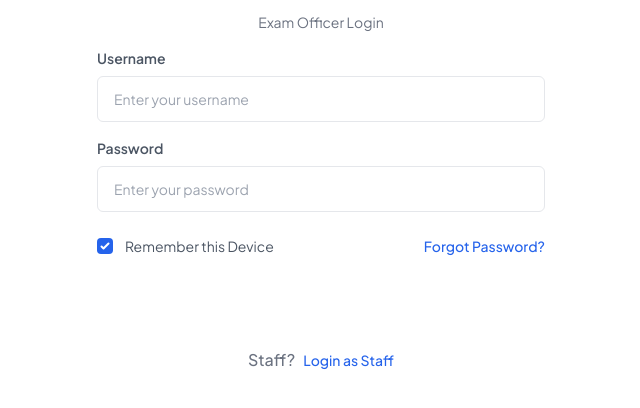
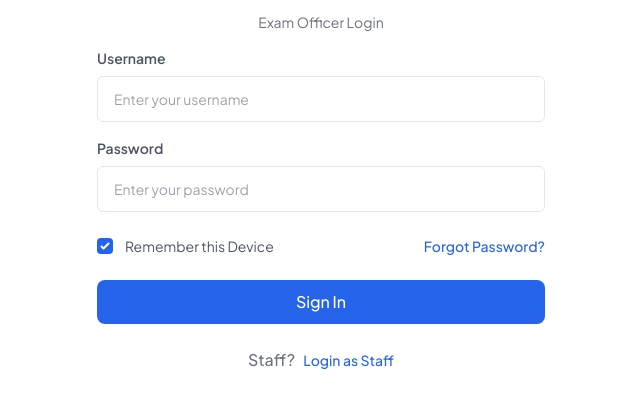
Before and after one commit to Pheebemi/almora-system, a Django app: page /exam/ in a window 1280 px wide. Shown: the part 258-666 px from the top of the page, without its empty margins (319-959 px from the left). Run offline with Django 5.2, Linux system fonts and the light colour scheme; some libraries are stand-ins or nearby versions.

Commit message:
Fix invisible sign-in buttons on all four login pages
Each button had text-white plus hover:bg-blue-700 but no base background
color, so the white text sat on the browser's default button background
(invisible) until the mouse was over it and the hover background kicked
in. Add bg-blue-600 as the resting-state background.

```diff
--- a/core/templates/core/applicant_login.html
+++ b/core/templates/core/applicant_login.html
@@ -25,7 +25,7 @@
 </div>
 <!-- button -->
 <div class="grid my-6">
-    <button type="submit" class="btn py-[10px] text-base text-white font-medium hover:bg-blue-700">Sign In</button>
+    <button type="submit" class="btn py-[10px] text-base text-white font-medium bg-blue-600 hover:bg-blue-700 rounded-lg">Sign In</button>
 </div>
 
 <div class="flex justify-center gap-2 items-center">
--- a/templates/accounts/exam_officer/login.html
+++ b/templates/accounts/exam_officer/login.html
@@ -27,7 +27,7 @@
     <a href="../" class="text-sm font-medium text-blue-600 hover:text-blue-700">Forgot Password?</a>
 </div>
 <div class="grid my-6">
-    <button type="submit" class="btn py-[10px] text-base text-white font-medium hover:bg-blue-700">Sign In</button>
+    <button type="submit" class="btn py-[10px] text-base text-white font-medium bg-blue-600 hover:bg-blue-700 rounded-lg">Sign In</button>
 </div>
 
 <div class="flex justify-center gap-2 items-center">
--- a/templates/accounts/staff_login.html
+++ b/templates/accounts/staff_login.html
@@ -28,7 +28,7 @@
   </div>
     <!-- button -->
       <div class="grid my-6">
-        <button type="submit" class="btn py-[10px] text-base text-white font-medium hover:bg-blue-700">Sign In</button>
+        <button type="submit" class="btn py-[10px] text-base text-white font-medium bg-blue-600 hover:bg-blue-700 rounded-lg">Sign In</button>
       </div>
 
     <div class="flex justify-center gap-2 items-center">
--- a/templates/accounts/student_login.html
+++ b/templates/accounts/student_login.html
@@ -28,7 +28,7 @@
   </div>
     <!-- button -->
       <div class="grid my-6">
-        <button type="submit" class="btn py-[10px] text-base text-white font-medium hover:bg-blue-700">Sign In</button>
+        <button type="submit" class="btn py-[10px] text-base text-white font-medium bg-blue-600 hover:bg-blue-700 rounded-lg">Sign In</button>
       </div>
 
     <div class="flex justify-center gap-2 items-center">
```
